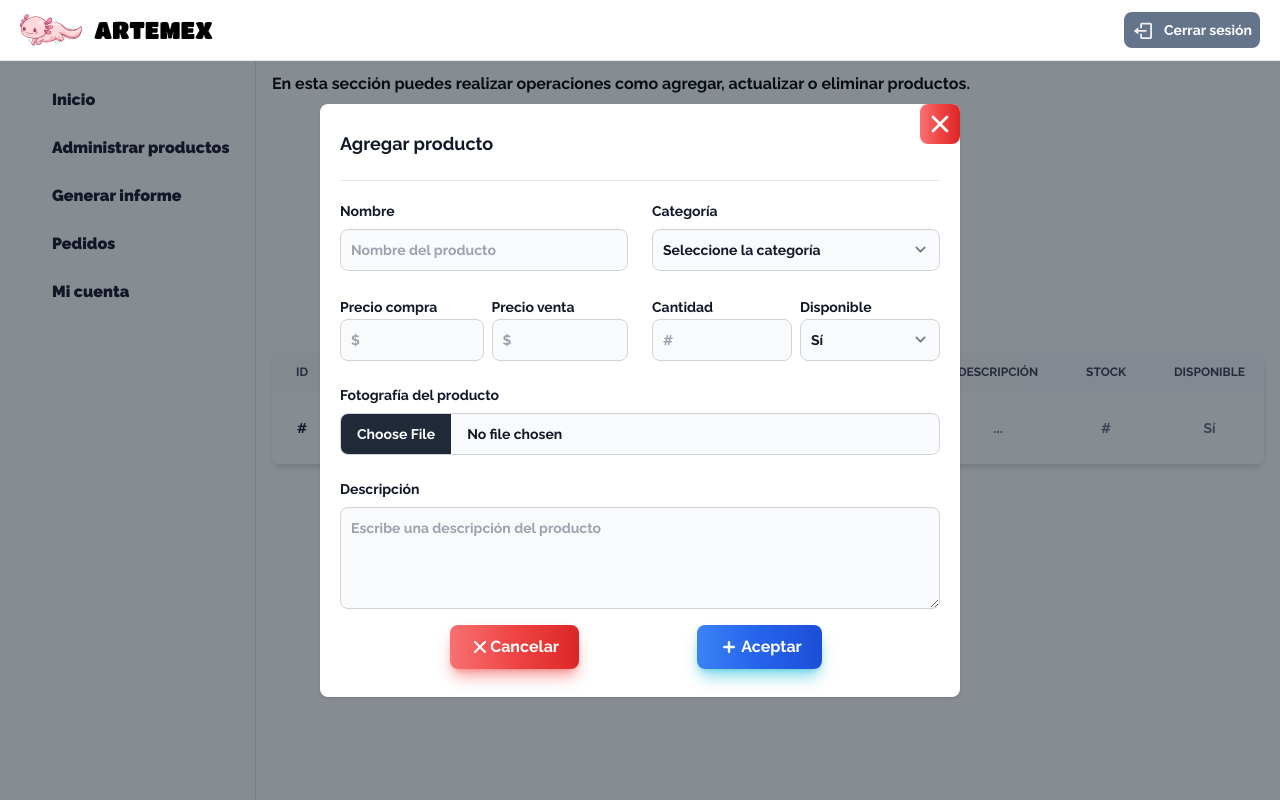
After one commit to Humbert-Dz/Artemex, a CodeIgniter 4 app: the page made by app/Views/artemex/productos.php in a window 1280 px wide. The commit adds this page. Run offline with PHP 8.4 and a stand-in for CodeIgniter, Linux system fonts and the light colour scheme; the template is opened without the code that fills it, so the values that code supplies are empty; some libraries are stand-ins or nearby versions.

Commit message:
Modulo productos agregado

```diff
--- a/app/Config/Routes.php
+++ b/app/Config/Routes.php
@@ -7,3 +7,4 @@ use CodeIgniter\Router\RouteCollection;
  */
 $routes->get('/', 'Artemex::index');
 $routes->get('/inicio', 'Artemex::inicio');
+$routes->get('/productos', 'Artemex::productos');
--- /dev/null
+++ b/app/Views/artemex/productos.php
@@ -0,0 +1,197 @@
+<?= view('commons/head')?>
+<div class="w-full">
+    <h2 class="mb-7">En esta sección puedes realizar operaciones como agregar, actualizar o eliminar productos.</h2>
+<a id="defaultModalButton" data-modal-toggle="defaultModal"
+  class="block bg-[#090E1D] bg-addProduct bg-cover w-[300px] h-[200px] rounded-xl p-2 active:scale-95 hover:bg-[#1F2733] shadow-2xl shadow-[#C9C9C9] m-auto mb-7 cursor-pointer">
+  <figure class="w-full h-full flex flex-col justify-evenly items-center">
+    <img src="src/icons/admi_products.svg" alt="" class="w-1/4" />
+    <figcaption class="text-2xl text-center font-black text-white">
+      Agregar producto
+    </figcaption>
+  </figure>
+</a>
+
+<div class="overflow-x-auto shadow-md sm:rounded-lg">
+    <table class="w-full text-sm text-left text-gray-500 dark:text-gray-400 text-center">
+        <thead class="text-xs text-gray-700 uppercase bg-gray-50 dark:bg-gray-700 dark:text-white">
+            <tr>
+                <th scope="col" class="px-6 py-3">
+                    ID
+                </th>
+                <th scope="col" class="px-6 py-3">
+                    Imagen
+                </th>
+                <th scope="col" class="px-6 py-3">
+                    Nombre
+                </th>
+                <th scope="col" class="px-6 py-3">
+                    Categoría
+                </th>
+                <th scope="col" class="px-6 py-3">
+                    Costo
+                </th>
+                <th scope="col" class="px-6 py-3">
+                    Precio
+                </th>
+                <th scope="col" class="px-6 py-3">
+                    Utilidad
+                </th>
+                <th scope="col" class="px-6 py-3">
+                    Descripción
+                </th>
+                <th scope="col" class="px-6 py-3">
+                    Stock
+                </th>
+                <th scope="col" class="px-6 py-3">
+                    Disponible
+                </th>
+                <th scope="col" class="px-6 py-3">
+                    Acciones
+                </th>
+            </tr>
+        </thead>
+        <tbody>
+            <tr class="bg-white border-b dark:bg-gray-800 dark:border-gray-700">
+                <th scope="row" class="px-6 py-4 font-medium text-gray-900 whitespace-nowrap dark:text-white">
+                    #
+                </th>
+                <td class="p-1 w-[150px]">
+                    <img src="<?php echo base_url('src/ajolote.svg')?>" alt="" class="w-full">
+                </td>
+                <td class="px-6 py-4">
+                    ###
+                </td>
+                <td class="px-6 py-4">
+                    Vestimenta
+                </td>
+                <td class="px-6 py-4">
+                    $$$
+                </td>
+                <td class="px-6 py-4">
+                    $$$
+                </td>
+                <td class="px-6 py-4">
+                    $$$
+                </td>
+                <td class="px-6 py-4">
+                    ...
+                </td>
+                <td class="px-6 py-4">
+                    #
+                </td>
+                <td class="px-6 py-4">
+                    Sí
+                </td>
+
+                <td class="px-6 py-4">
+                    <a href="#" class="active:scale-95 text-white bg-gradient-to-r from-cyan-400 via-cyan-500 to-cyan-600 hover:bg-gradient-to-br focus:ring-4 focus:outline-none focus:ring-cyan-300 dark:focus:ring-cyan-800 shadow-lg shadow-cyan-500/50 dark:shadow-lg dark:shadow-cyan-800/80 font-medium rounded-lg text-sm px-5 py-2.5 text-center mr-2 mb-2">Editar</a>
+                    <a data-modal-target="popup-modal" data-modal-toggle="popup-modal"  class="active:scale-95 text-white bg-gradient-to-r from-red-400 via-red-500 to-red-600 hover:bg-gradient-to-br focus:ring-4 focus:outline-none focus:ring-red-300 dark:focus:ring-red-800 shadow-lg shadow-red-500/50 dark:shadow-lg dark:shadow-red-800/80 font-medium rounded-lg text-sm px-5 py-2.5 text-center mr-2 mb-2 cursor-pointer">Eliminar</a>
+                </td>
+            </tr>
+        </tbody>
+    </table>
+
+     <!-- Main modal -->
+     <div id="defaultModal" tabindex="-1" aria-hidden="true" class="hidden overflow-y-auto overflow-x-hidden fixed top-0 right-0 left-0 z-50 justify-center items-center w-full md:inset-0 h-modal md:h-full">
+      <div class="relative p-4 w-full max-w-2xl h-full md:h-auto">
+          <!-- Modal content -->
+          <div class="relative p-4 bg-white rounded-lg shadow dark:bg-gray-800 sm:p-5">
+              <!-- Modal header -->
+              <div class="flex justify-between items-center pb-4 mb-4 rounded-t border-b sm:mb-5 dark:border-gray-600">
+                  <h3 class="text-lg font-semibold text-gray-900 dark:text-white">Agregar producto</h3>
+                  <button type="button" class="relative -top-5 -right-5 active:scale-95 text-gray-400 bg-gradient-to-r from-red-400 via-red-500 to-red-600 hover:bg-gradient-to-br hover:text-gray-900 rounded-lg text-sm p-1.5 ml-auto inline-flex items-center dark:hover:text-white" data-modal-toggle="defaultModal">
+                      <svg aria-hidden="true" class="w-7 h-7" fill="white" viewBox="0 0 20 20" xmlns="http://www.w3.org/2000/svg"><path fill-rule="evenodd" d="M4.293 4.293a1 1 0 011.414 0L10 8.586l4.293-4.293a1 1 0 111.414 1.414L11.414 10l4.293 4.293a1 1 0 01-1.414 1.414L10 11.414l-4.293 4.293a1 1 0 01-1.414-1.414L8.586 10 4.293 5.707a1 1 0 010-1.414z" clip-rule="evenodd"></path></svg>
+                  </button>
+              </div>
+              <!-- Modal body -->
+              <form action="#" method="post">
+                  <div class="grid gap-6 mb-4 sm:grid-cols-2">
+                      <div>
+                          <label for="nombre" class="block mb-2 text-sm font-medium text-gray-900 dark:text-white">Nombre</label>
+                          <input type="text" name="nombre" id="nombre" class="bg-gray-50 border border-gray-300 text-gray-900 text-sm rounded-lg focus:ring-primary-600 focus:border-primary-600 block w-full p-2.5 dark:bg-gray-700 dark:border-gray-600 dark:placeholder-gray-400 dark:text-white dark:focus:ring-primary-500 dark:focus:border-primary-500" placeholder="Nombre del producto" required="">
+                      </div>
+                      <div>
+                          <label for="categoria" class="block mb-2 text-sm font-medium text-gray-900 dark:text-white">Categoría</label>
+                          <select id="categoria" class="bg-gray-50 border border-gray-300 text-gray-900 text-sm rounded-lg focus:ring-primary-500 focus:border-primary-500 block w-full p-2.5 dark:bg-gray-700 dark:border-gray-600 dark:placeholder-gray-400 dark:text-white dark:focus:ring-primary-500 dark:focus:border-primary-500" required="">
+                              <option selected="">Seleccione la categoría</option>
+                              <option value="BEBIDA">BEBIDA</option>
+                              <option value="ALIMENTO">ALIMENTO</option>
+                              <option value="VESTIMENTA">VESTIMENTA</option>
+                              <option value="CALZADO">CALZADO</option>
+                              <option value="BISUTERIA">BISUTERIA</option>
+                          </select>
+                      </div>
+                      <div class="flex gap-2">
+                        <div>
+                          <label for="costo" class="mb-2 text-sm font-medium text-gray-900 dark:text-white">Precio compra</label>
+                          <input type="number" name="precio" id="precio" class="bg-gray-50 border border-gray-300 text-gray-900 text-sm rounded-lg focus:ring-primary-600 focus:border-primary-600 w-full p-2.5 dark:bg-gray-700 dark:border-gray-600 dark:placeholder-gray-400 dark:text-white dark:focus:ring-primary-500 dark:focus:border-primary-500" placeholder="$" required="">
+                        </div>
+                        <div>
+                          <label for="precio" class="mb-2 text-sm font-medium text-gray-900 dark:text-white">Precio venta</label>
+                          <input type="number" name="precio" id="precio" class="bg-gray-50 border border-gray-300 text-gray-900 text-sm rounded-lg focus:ring-primary-600 focus:border-primary-600 w-full p-2.5 dark:bg-gray-700 dark:border-gray-600 dark:placeholder-gray-400 dark:text-white dark:focus:ring-primary-500 dark:focus:border-primary-500" placeholder="$" required="">
+                        </div>
+                      </div>
+                      <div class="flex gap-2">
+                          <div class="basis-1/2">
+                            <label for="precio" class="mb-2 text-sm font-medium text-gray-900 dark:text-white">Cantidad</label>
+                            <input type="number" name="precio" id="precio" class="bg-gray-50 border border-gray-300 text-gray-900 text-sm rounded-lg focus:ring-primary-600 focus:border-primary-600 w-full p-2.5 dark:bg-gray-700 dark:border-gray-600 dark:placeholder-gray-400 dark:text-white dark:focus:ring-primary-500 dark:focus:border-primary-500" placeholder="#" required="">
+                          </div>
+                          <div class="basis-1/2">
+                            <label for="categoria" class="mb-2 text-sm font-medium text-gray-900 dark:text-white">Disponible</label>
+                            <select id="categoria" class="bg-gray-50 border border-gray-300 text-gray-900 text-sm rounded-lg focus:ring-primary-500 focus:border-primary-500 block w-full p-2.5 dark:bg-gray-700 dark:border-gray-600 dark:placeholder-gray-400 dark:text-white dark:focus:ring-primary-500 dark:focus:border-primary-500">
+                              <option value="si">Sí</option>
+                              <option value="no">No</option>
+                            </select>
+                          </div>
+                      </div>
+                      <div class="sm:col-span-2">
+                        <label class="block mb-2 text-sm font-medium text-gray-900 dark:text-white" for="foto">Fotografía del producto</label>
+                        <input class="block w-full text-sm text-gray-900 border border-gray-300 rounded-lg cursor-pointer bg-gray-50 dark:text-gray-400 focus:outline-none dark:bg-gray-700 dark:border-gray-600 dark:placeholder-gray-400" id="foto" type="file">
+                      </div>
+                      <div class="sm:col-span-2">
+                          <label for="description" class="block mb-2 text-sm font-medium text-gray-900 dark:text-white">Descripción</label>
+                          <textarea id="description" rows="4" class="block p-2.5 w-full text-sm text-gray-900 bg-gray-50 rounded-lg border border-gray-300 focus:ring-primary-500 focus:border-primary-500 dark:bg-gray-700 dark:border-gray-600 dark:placeholder-gray-400 dark:text-white dark:focus:ring-primary-500 dark:focus:border-primary-500" placeholder="Escribe una descripción del producto"></textarea>
+                      </div>
+                  </div>
+                  <div class="flex justify-evenly">
+                    <button type="button" class="text-black text-base active:scale-95 text-white flex items-center bg-gradient-to-r from-red-400 via-red-500 to-red-600 hover:bg-gradient-to-br focus:ring-4 focus:outline-none focus:ring-red-300 dark:focus:ring-red-800 shadow-lg shadow-red-500/50 dark:shadow-lg dark:shadow-red-800/80 font-medium rounded-lg px-5 py-2.5 text-center mr-2 mb-2" data-modal-toggle="defaultModal">
+                      <svg aria-hidden="true" class="w-5 h-5" fill="white" viewBox="0 0 20 20" xmlns="http://www.w3.org/2000/svg"><path fill-rule="evenodd" d="M4.293 4.293a1 1 0 011.414 0L10 8.586l4.293-4.293a1 1 0 111.414 1.414L11.414 10l4.293 4.293a1 1 0 01-1.414 1.414L10 11.414l-4.293 4.293a1 1 0 01-1.414-1.414L8.586 10 4.293 5.707a1 1 0 010-1.414z" clip-rule="evenodd"></path></svg>
+                      Cancelar
+                    </button>
+                    <button type="submit" class="text-black text-base active:scale-95 text-white flex items-center bg-gradient-to-r from-blue-500 via-blue-600 to-blue-700 hover:bg-gradient-to-br focus:ring-4 focus:ring-4 focus:outline-none focus:ring-cyan-300 dark:focus:ring-cyan-800 shadow-lg shadow-cyan-500/50 dark:shadow-lg dark:shadow-cyan-800/80 font-medium rounded-lg px-5 py-2.5 text-center mr-2 mb-2">
+                      <svg aria-hidden="true" class="w-6 h-6" fill="white" viewBox="0 0 20 20" xmlns="http://www.w3.org/2000/svg"><path fill-rule="evenodd" d="M10 5a1 1 0 011 1v3h3a1 1 0 110 2h-3v3a1 1 0 11-2 0v-3H6a1 1 0 110-2h3V6a1 1 0 011-1z" clip-rule="evenodd"></path></svg>
+                        Aceptar
+                    </button>
+                  </div>
+              </form>
+          </div>
+      </div>
+    </div>
+
+<div id="popup-modal" tabindex="-1" class="fixed top-0 left-0 right-0 z-50 hidden p-4 overflow-x-hidden overflow-y-auto md:inset-0 h-[calc(100%-1rem)] max-h-full">
+    <div class="relative w-full max-w-md max-h-full">
+        <div class="relative bg-white rounded-lg shadow dark:bg-gray-700">
+
+            <div class="p-6 text-center">
+                <svg class="mx-auto mb-4 text-gray-400 w-12 h-12 dark:text-gray-200" aria-hidden="true" xmlns="http://www.w3.org/2000/svg" fill="none" viewBox="0 0 20 20">
+                    <path stroke="currentColor" stroke-linecap="round" stroke-linejoin="round" stroke-width="2" d="M10 11V6m0 8h.01M19 10a9 9 0 1 1-18 0 9 9 0 0 1 18 0Z"/>
+                </svg>
+                <h3 class="mb-5 text-lg font-normal text-gray-500 dark:text-gray-400">¿Estas seguro de que quieres eliminar el producto?</h3>
+                <button data-modal-hide="popup-modal" type="button" class="text-white bg-gradient-to-r from-red-400 via-red-500 to-red-600 hover:bg-gradient-to-br focus:ring-4 focus:outline-none focus:ring-red-300 dark:focus:ring-red-800 font-medium rounded-lg text-sm px-5 py-2.5 text-center mr-2 mb-2">
+                    Sí, estoy seguro
+                </button>
+                <button data-modal-hide="popup-modal" type="button" class="text-white bg-gradient-to-r from-blue-500 via-blue-600 to-blue-700 hover:bg-gradient-to-br focus:ring-4 focus:outline-none focus:ring-blue-300 dark:focus:ring-blue-800 font-medium rounded-lg text-sm px-5 py-2.5 text-center mr-2 mb-2">
+                    No, cancelar</button>
+            </div>
+        </div>
+    </div>
+</div>
+
+
+    <script src="https://cdnjs.cloudflare.com/ajax/libs/flowbite/1.8.1/flowbite.min.js"></script>
+    <script>
+      document.addEventListener("DOMContentLoaded", function(event) {
+        document.getElementById('defaultModalButton').click();
+      });
+    </script>
+<?= view('commons/end')?>
--- a/app/Views/commons/head.php
+++ b/app/Views/commons/head.php
@@ -28,6 +28,7 @@
                 "url(<?php echo base_url('src/backgrounds/packages.svg') ?>)",
               account:
                 "url(<?php echo base_url('src/backgrounds/account.svg') ?>)",
+              addProduct: "url(<?php echo base_url('src/backgrounds/addProduct.svg') ?>)",
             },
             gridTemplateColumns: {
               'fit': 'repeat(auto-fit, minmax(300px, 1fr))',
@@ -49,7 +50,7 @@
       href="https://fonts.googleapis.com/css2?family=Raleway:wght@700;900&display=swap"
       rel="stylesheet"
     />
-    <title>ARTEMEX</title>
+    <title>ARTEMEX<?php echo ' - ' . $title?></title>
   </head>
   <body class="font-raleway">
     <nav class="fixed top-0 z-50 w-full bg-white border-b border-gray-200 dark:bg-[#131921] dark:border-gray-700">
@@ -90,7 +91,7 @@
           </li>
           <li>
             <a
-              href="#" class="flex items-center p-2 text-gray-900 rounded-lg dark:text-white hover:bg-gray-100 dark:hover:bg-gray-700 group active:scale-95">
+              href="<?= base_url('productos')?>" class="flex items-center p-2 text-gray-900 rounded-lg dark:text-white hover:bg-gray-100 dark:hover:bg-gray-700 group active:scale-95">
               <img src="src/icons/admi_products.svg" alt="" class="w-5 h-5 text-gray-500 transition duration-75 dark:text-gray-400 group-hover:text-gray-900 dark:group-hover:text-white"/>
               <span class="ml-3">Administrar productos</span>
             </a>
```
Also changed, not shown: app/Controllers/Artemex.php (+7 -0 lines), app/Views/artemex/inicio.php (+6 -13 lines), public/src/backgrounds/addProduct.svg (added).
